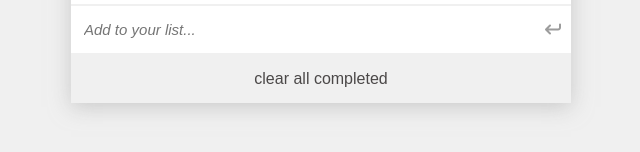
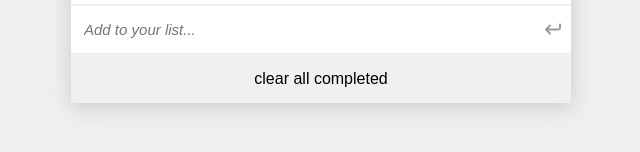
Before and after one commit to Favourezeugwa/TO-DO-LIST, a website built with webpack: page src/index.html in a window 1280 px wide. In both pictures the pointer is over the button "clear all completed". Shown: the part 154-306 px from the top of the page, 319-959 px from the left. Built offline with nearby package versions, Linux system fonts and the light colour scheme; a web font is replaced by a local one.

Commit message:
Modify style.css

```diff
--- a/src/style.css
+++ b/src/style.css
@@ -101,3 +101,7 @@ ul li {
   color: #4b4848;
   font-size: 16px;
 }
+
+#btn #clear-btn:hover {
+  color: #000;
+}
```
